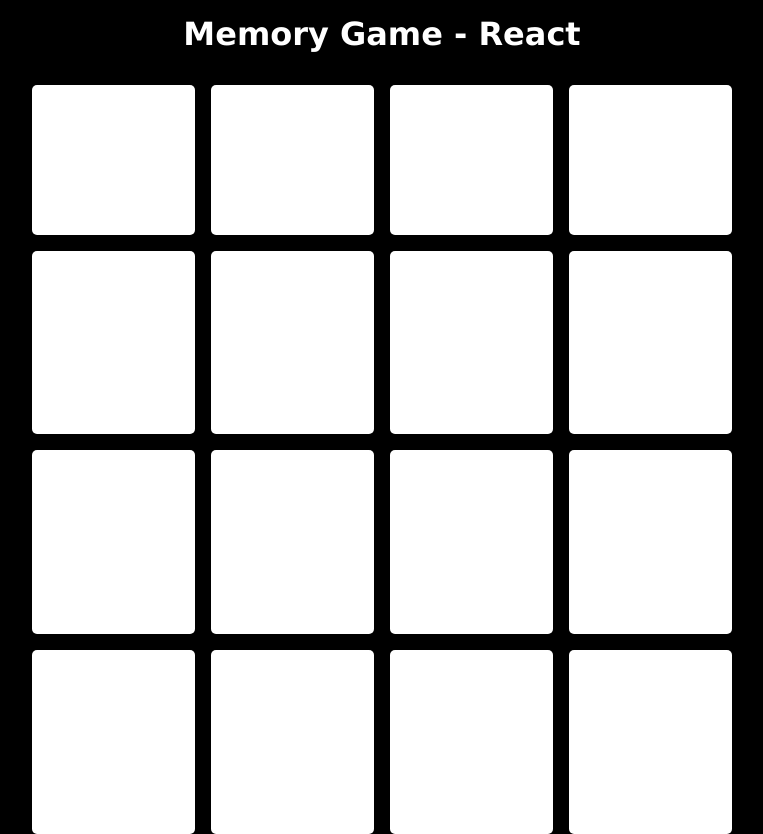
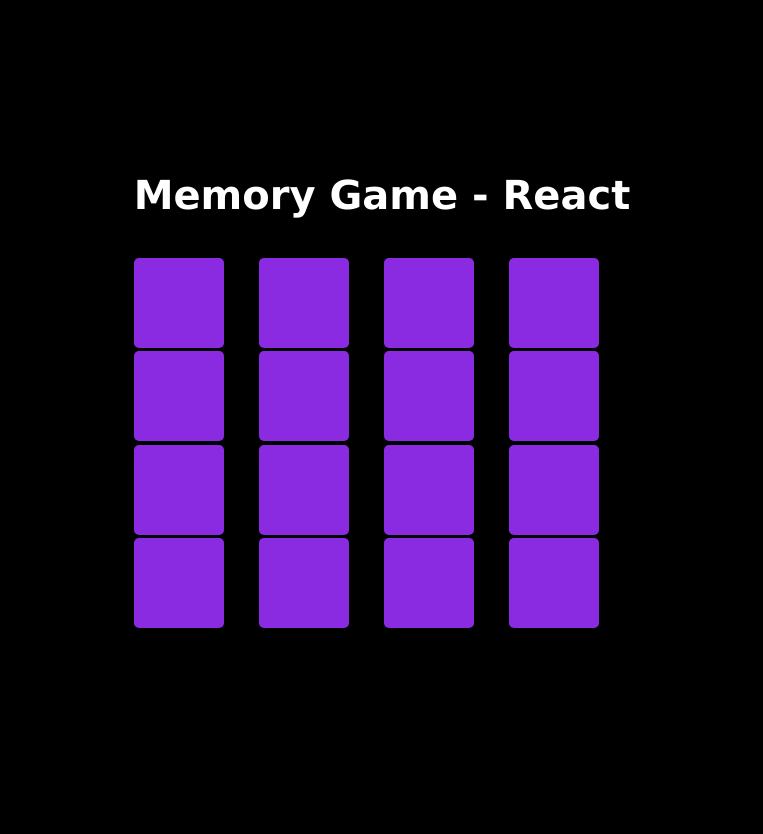
Before and after one commit to AbhinavGuddu/braingame, a React (Create React App) app: page / in a window 1280 px wide. Shown: the whole page, without its empty margins (258-1021 px from the left). After the commit the page ends 800 px from the top, so only its background shows below. Built offline with nearby package versions, Linux system fonts and the light colour scheme.

Commit message:
Update index.css

```diff
--- a/src/index.css
+++ b/src/index.css
@@ -6,30 +6,36 @@ html, body{
   height: 100%;
 }
 body{
-  font-family: 'Lucida Sans', 'Lucida Sans Regular', 'Lucida Grande', 'Lucida Sans Unicode', Geneva, Verdana, sans-serif;
-  background-color: black;
+  font-family: 'Lucida Sans', 'Lucida Sans Regular', 'Lucida Grande', 'Lucida Sans Unicode', 'Geneva', Verdana, sans-serif;
+  background-color:black;
   display: flex;
   justify-content: center;
   align-items: center;
+}
+.Toy{
+  color: white;
+  font-size: 82px;
 }
 
 h1{
   text-align: center;
   margin-bottom: 1em;
   color: white;
-  float:top;
+  font-size: 40px;
 }
 .container{
-  height: 700px;
-  width: 700px;
+  height: 100%;
+  width: 100%;
   display: grid;
   grid-template-columns: repeat(4, 1fr);
   grid-template-rows: repeat(4, 1fr);
-  gap: 1em;
+  gap: 0.2em;
 }
 
 .card{
-  background-color: #fff;
+  background-color: blueviolet;
+  height: 90px;
+  width: 90px;
   display: flex;
   justify-content: center;
   align-items: center;
@@ -74,3 +80,8 @@ h1{
 .card.active img{
   transform: scale(1);
 }
+@media only screen and (max-width: 500px) {
+  .cards {
+    max-width: 100px;
+  }
+}
```
